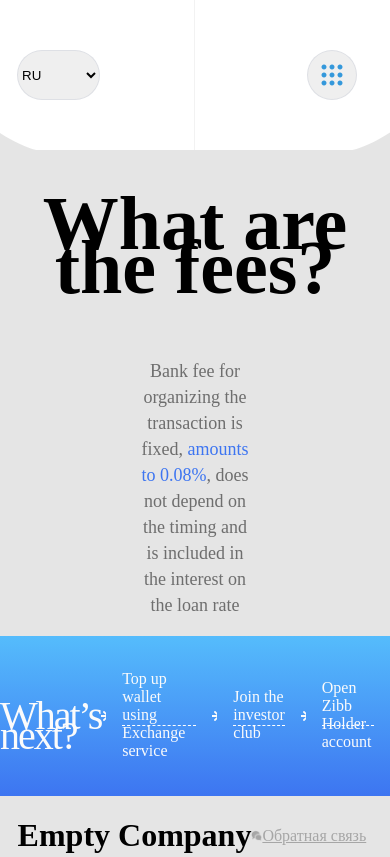
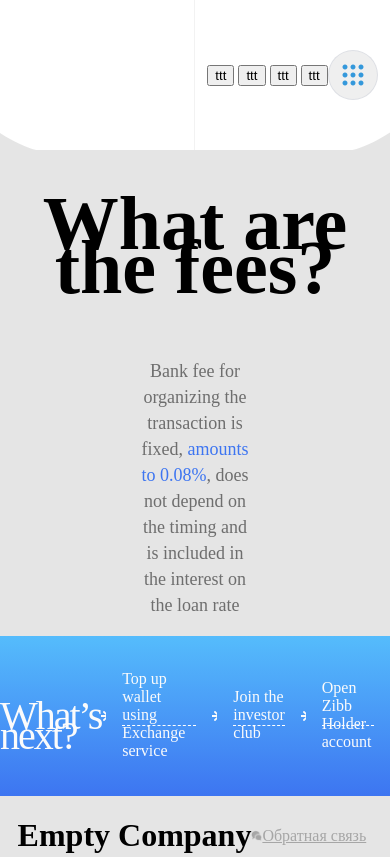
Before and after one commit to depst0r/Macte-Labs, a plain HTML site: page index.html in a window 390 px wide. Shown: the top 857 px of the page. Drawn offline with Linux system fonts and the light colour scheme.

Commit message:
start-simple-burger

```diff
--- a/index.html
+++ b/index.html
@@ -21,7 +21,16 @@
                 <div class="buttons">
                     <button class="login">Login</button>
                     <button class="registr">Registr</button>
-                    <button class="menu"><img src="./img/menu.png" alt="menu"></button>
+                    <button class="menu"><img src="./img/menu.png" alt="menu" /></button>
+                </div>
+                <div class="b-menu">
+                    <div class="buttons-menu">
+                        <button>ttt</button>
+                        <button>ttt</button>
+                        <button>ttt</button>
+                        <button>ttt</button>
+                    </div>
+                    <button class="menu-burger"><img src="./img/menu.png" alt="menu" /></button>
                 </div>
             </div>
         </div>
--- a/script/main.js
+++ b/script/main.js
@@ -0,0 +1,13 @@
+window.addEventListener('DOMContentLoaded', () => {
+
+    const burger = document.querySelector('.menu-burger');
+    const menu = document.querySelector('.buttons-menu')
+
+
+     burgerMenu = () => {
+        burger.addEventListener('click', () => {
+            menu.classList.toggle('hide')
+        })
+    }
+burgerMenu()
+});
--- a/styles/style.css
+++ b/styles/style.css
@@ -84,12 +84,30 @@ header {
 .menu img {
     vertical-align: middle;
 }
+.menu-burger {
+    width: 50px;
+    height: 50px;
+    border: 1px solid rgba(177, 182, 201, 0.28);
+    box-sizing: border-box;
+    border-radius: 98px;
+    cursor: pointer;
+    outline: none;
+    display: none;
+}
+.menu-burger img {
+    vertical-align: middle;
+}
 .left {
     margin-right: 40%
 }
 .buttons {
     margin-left: 40%;
 }
+.menu-items {
+    display: flex;
+    align-items: center;
+}
+
 /* :end */
 /* main */
 .next-menu {
@@ -225,7 +243,14 @@ header {
     text-align: center;
 }
 /* :end */
-
+.b-menu {
+    display: flex;
+    justify-content: center;
+    align-items: center;
+}
+.hide {
+    display: none;
+}
 /* media */
 @media screen and (max-width: 1264px) {
     .footer__menu {
@@ -233,8 +258,11 @@ header {
         display: flex;
         flex-wrap: wrap;
     }
-    .btn, .login, .registr {
+    .btn, .login, .registr, .select {
         display: none
+    }
+    .menu {
+        display: none;
     }
     .feedback-title {
         width: 100%;
@@ -248,5 +276,8 @@ header {
     .footer_menu p {
         width: 300px;
     }
+    .menu-burger {
+        display: block;
+    }
 }
 /* :end */
```
